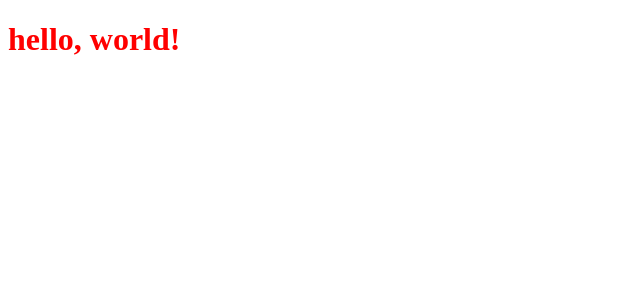
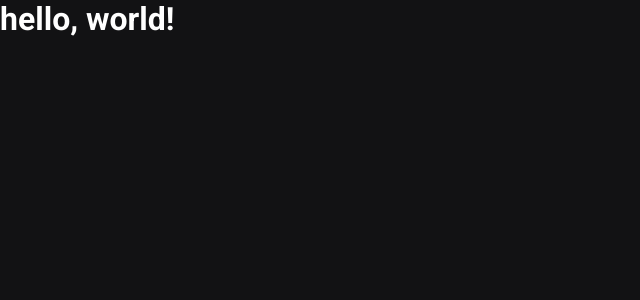
Before and after one commit to ThiagoFragata/Chapter3-Ig-news, a Next.js app: page / in a window 1280 px wide. Shown: the top 300 px of the page, without its empty margins (0-640 px from the left). Built offline with nearby package versions, Linux system fonts and the light colour scheme.

Commit message:
estrutura do projeto finalizada

```diff
--- a/src/pages/_app.tsx
+++ b/src/pages/_app.tsx
@@ -1,7 +1,18 @@
 import { AppProps } from "next/app";
+import Head from "next/head";
+import React from "react";
+
+import "../styles/globals.scss";
 
 function MyApp({ Component, pageProps }: AppProps) {
-  return <Component {...pageProps} />;
+  return (
+    <>
+      <Head>
+        <title>ig.news</title>
+      </Head>
+      <Component {...pageProps} />
+    </>
+  );
 }
 
 export default MyApp;
--- /dev/null
+++ b/src/pages/_document.tsx
@@ -0,0 +1,27 @@
+import Document, { Html, Head, Main, NextScript } from "next/document";
+
+export default class MyDocument extends Document {
+  static async getInitialProps(ctx) {
+    const initialProps = await Document.getInitialProps(ctx);
+    return { ...initialProps };
+  }
+
+  render() {
+    return (
+      <Html>
+        <Head>
+          <link rel="preconnect" href="https://fonts.googleapis.com" />
+          <link rel="preconnect" href="https://fonts.gstatic.com" crossOrigin="true" />
+          <link
+            href="https://fonts.googleapis.com/css2?family=Roboto:wght@400;700;900&display=swap"
+            rel="stylesheet"
+          ></link>
+        </Head>
+        <body>
+          <Main />
+          <NextScript />
+        </body>
+      </Html>
+    );
+  }
+}
--- a/src/pages/index.tsx
+++ b/src/pages/index.tsx
@@ -1,5 +1,5 @@
-import styles from "../styles/home.module.scss";
+
 
 export default function Home() {
-  return <h1 className={styles.title}>hello, world!</h1>;
+  return <h1>hello, world!</h1>;
 }
--- /dev/null
+++ b/src/styles/globals.scss
@@ -0,0 +1,49 @@
+* {
+    margin: 0;
+    padding: 0;
+    box-sizing: border-box;
+}
+
+:root {
+    --white: #ffffff;
+
+    --gray-100: #e1e1e6;
+    --gray-300: #a8a8b3;
+    --gray-900: #121214;
+
+    --cyan-500: #61b1fb;
+    --yellow-500: #eba417;
+}
+
+@media (max-width: 1080px) {
+    html {
+        font-size: 93.75%
+    }
+}
+@media (max-width: 720px) {
+    html {
+        font-size: 87.5%
+    }
+}
+
+body {
+    background-color: var(--gray-900);
+    color: var(--white);
+}
+
+body,
+input,
+textarea,
+select,
+button {
+    font: 400 1rem "Roboto", sans-serif;
+}
+
+button {
+    cursor: pointer;
+}
+
+a {
+    text-decoration: none;
+    color: inherit;
+}
--- a/src/styles/home.module.scss
+++ /dev/null
@@ -1,3 +0,0 @@
-.title {
-    color: red;
-}
```
